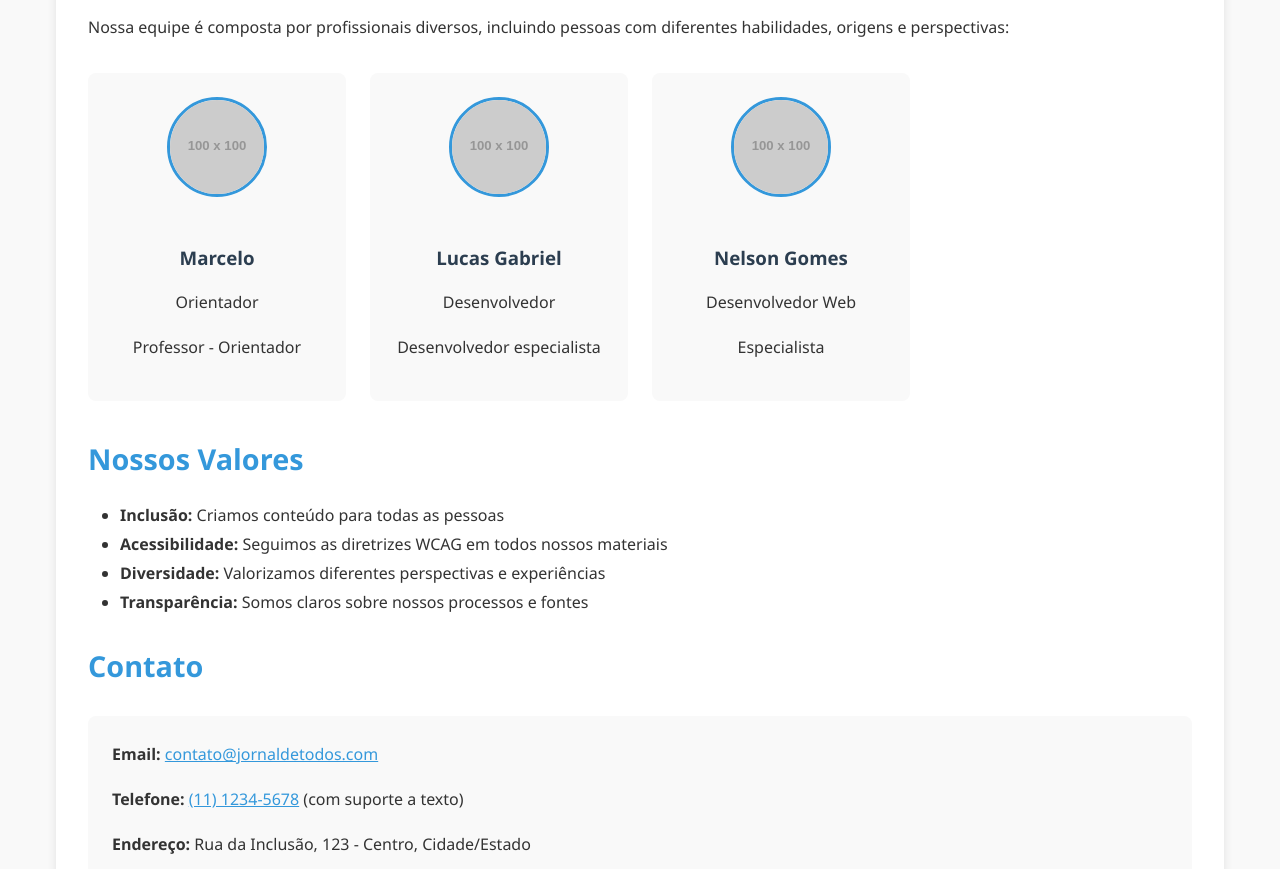
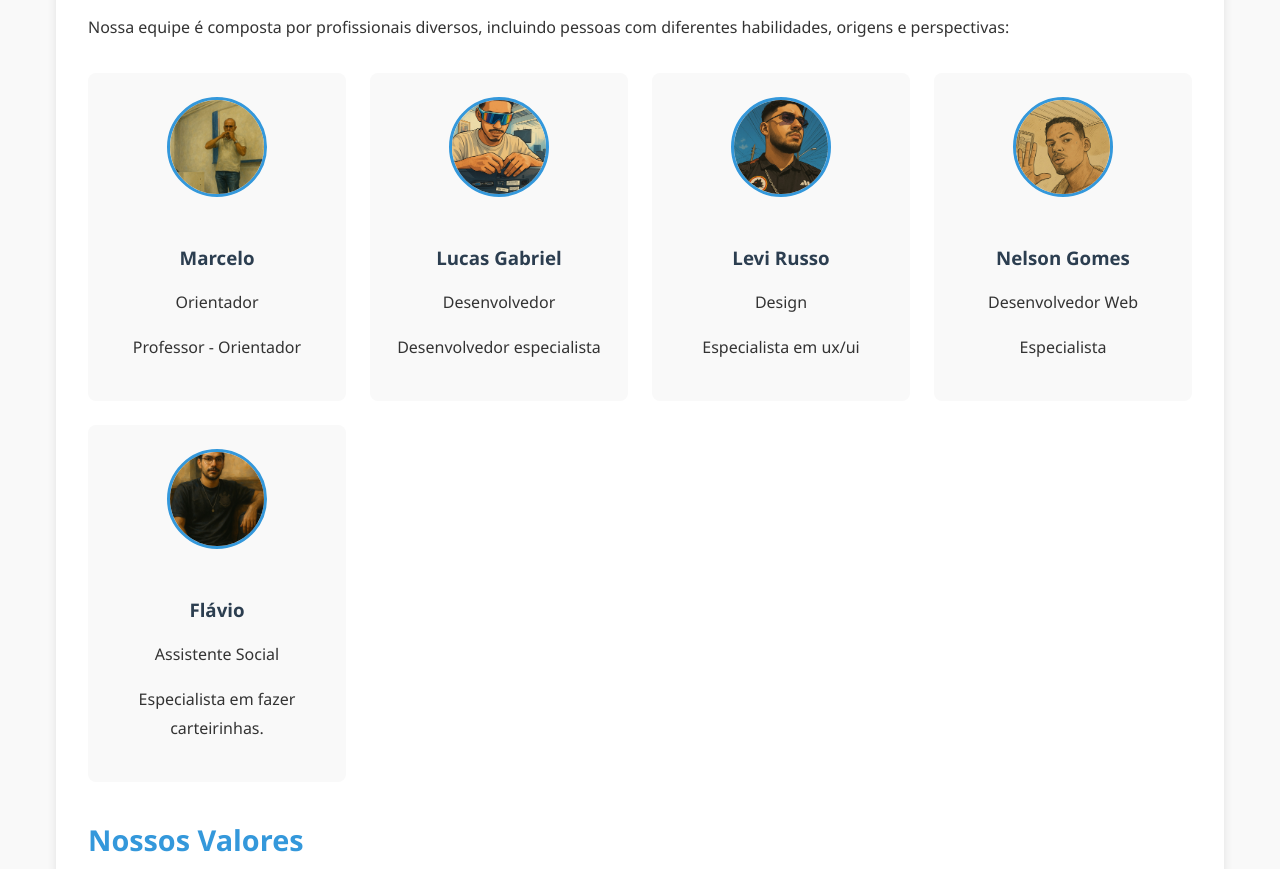
Before and after one commit to Nelson-Gomes11/Jornal_de_Todos, a website: page assets/html/sobre.html in a window 1280 px wide. Shown: the part 904-1773 px from the top of the page. Drawn offline with Linux system fonts and the light colour scheme; placeholder pictures from the web are drawn by us.

Commit message:
imagens tela sobre

```diff
--- a/assets/html/sobre.html
+++ b/assets/html/sobre.html
@@ -467,22 +467,34 @@ header a:focus {
 
                 <div class="team-grid" role="list">
                     <div class="team-member" role="listitem">
-                        <img src="https://via.placeholder.com/100" alt="Foto de Marcelo, orientador do projeto, homem de cabelos grisalhos sorrindo">
+                        <img src="../images/marcelo.jpeg" alt="Foto de Marcelo, orientador do projeto, homem de cabelos grisalhos">
                         <h3>Marcelo</h3>
                         <p>Orientador</p>
                         <p>Professor - Orientador</p>
                     </div>
                     <div class="team-member" role="listitem">
-                        <img src="https://via.placeholder.com/100" alt="Foto de Lucas Gabriel, desenvolvedor, homem jovem usando óculos">
+                        <img src="../images/lucas.jpeg" alt="Foto de Lucas Gabriel, desenvolvedor, homem jovem usando óculos">
                         <h3>Lucas Gabriel</h3>
                         <p>Desenvolvedor</p>
                         <p>Desenvolvedor especialista</p>
                     </div>
                     <div class="team-member" role="listitem">
-                        <img src="https://via.placeholder.com/100" alt="Foto de Nelson Gomes, desenvolvedor web, homem sorrindo com camisa social">
+                        <img src="../images/levi.jpeg" alt="Foto de Levi Lael, Deficiente visual, homem com óculos escuro e com camisa de time">
+                        <h3>Levi Russo</h3>
+                        <p>Design</p>
+                        <p>Especialista em ux/ui</p>
+                    </div>
+                    <div class="team-member" role="listitem">
+                        <img src="../images/nelson.jpeg" alt="Foto de Nelson Gomes, desenvolvedor web, homem sorrindo com camisa social">
                         <h3>Nelson Gomes</h3>
                         <p>Desenvolvedor Web</p>
                         <p>Especialista</p>
+                    </div>
+                    <div class="team-member" role="listitem">
+                        <img src="../images/flavio.jpeg" alt="Foto de Flávio Vinicius, Assistente social, homem sério com camisa social">
+                        <h3>Flávio</h3>
+                        <p>Assistente Social</p>
+                        <p>Especialista em fazer carteirinhas.</p>
                     </div>
                 </div>
             </section>
--- a/assets/js/main.js
+++ b/assets/js/main.js
@@ -83,7 +83,7 @@ document.addEventListener('DOMContentLoaded', function() {
 
   // Renderiza apenas 4 notícias na home
   if (newsContainer) {
-    renderNews(newsContainer, newsData, 4);
+    renderNews(newsContainer, newsData, 3);
   }
 
   // Configura o link "Ver todas"
```
Also changed, not shown: assets/html/entretenimento.html (+0 -1 lines), assets/html/lady-gaga-copacabana.html (+1 -1 lines), assets/html/tecnologia.html (+0 -4 lines), telahome.html (+3 -3 lines), assets/images/flavio.jpeg (added), assets/images/levi.jpeg (added), assets/images/lucas.jpeg (added), assets/images/marcelo.jpeg (added), assets/images/nelson.jpeg (added).
